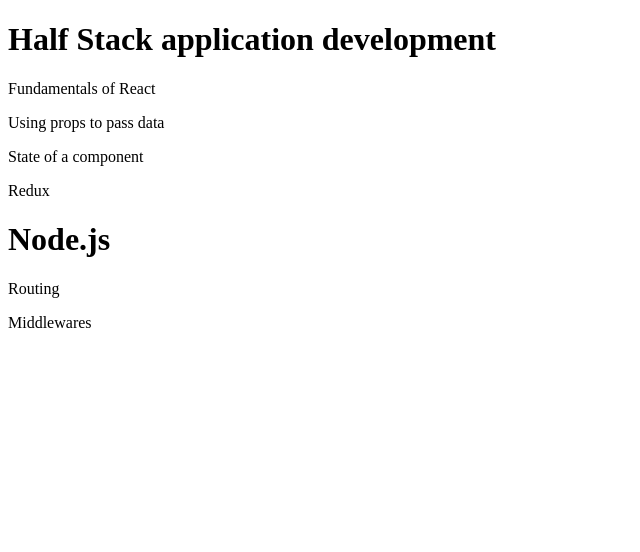
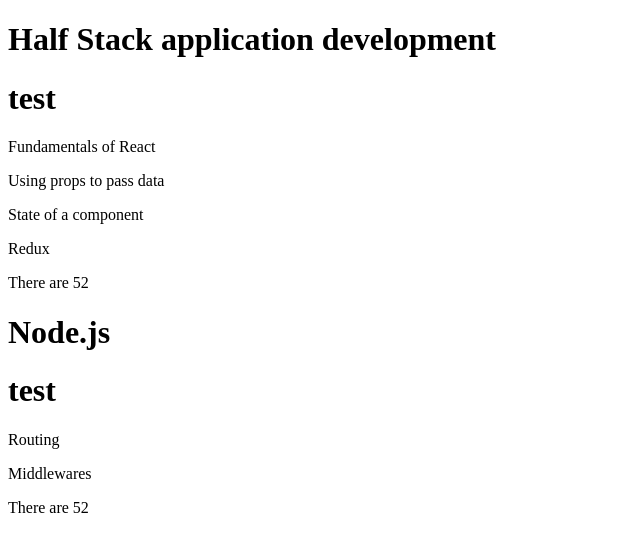
Before and after one commit to Margulis162/fullstack_University_of_Helsinki-, a React (Vite) app in the folder part2/course_information/: page / in a window 1280 px wide. Shown: the top 552 px of the page, without its empty margins (0-640 px from the left). Built offline with nearby package versions, Linux system fonts and the light colour scheme.

Commit message:
it's not 100% what they want but it is a starting point

```diff
--- a/part2/course_information/src/courses.jsx
+++ b/part2/course_information/src/courses.jsx
@@ -42,11 +42,16 @@ const Content  = ({ courses }) => {
       {courses.map((course) => (
         <div key={course.id}>
           <h1 >{course.name}</h1>
+          <h1>test</h1>
           {course.parts.map((part) => (
+
             <p key={part.id}>
               {part.name}
             </p>
           ))}
+       <p>There are {courses.reduce((total, course) => total + course.parts.reduce((subTotal, part) => subTotal + part.exercises, 0), 0)} </p>
+
+
         </div>
       ))}
     </div>
```
